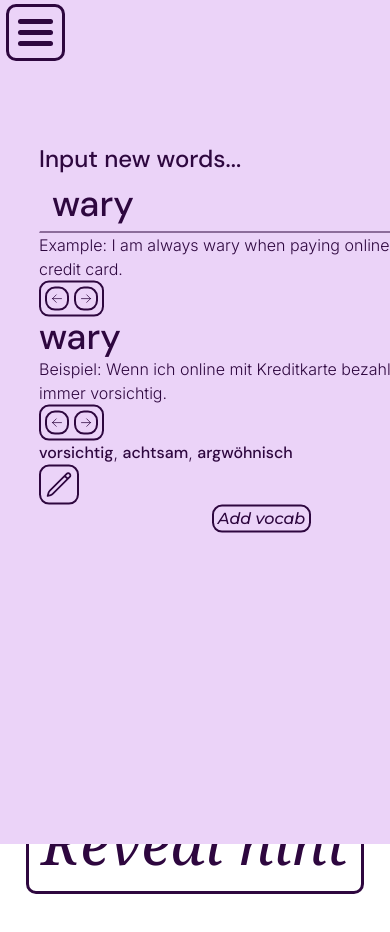
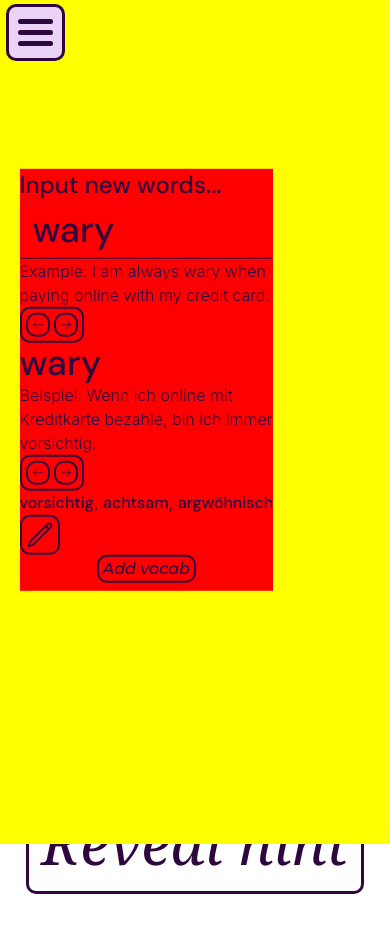
Before and after one commit to DrDrProfRosenthal/nextjs-dashboard, a Next.js app: page / in a window 390 px wide. Shown: the top 932 px of the page. Built offline with nearby package versions, Linux system fonts and the light colour scheme; a web font is replaced by a local one.

Commit message:
responsive updates

```diff
--- a/app/ui/global.css
+++ b/app/ui/global.css
@@ -310,6 +310,7 @@ input:focus{
   z-index: 10;
 
   height: 100%;
+  width: 100%;
   opacity: 100%;
   top: 0;
   left: 0;
@@ -319,22 +320,23 @@ input:focus{
   cursor: pointer;
   transition: 0.5s ease-in-out;
 
-
+  display: flex;
+  justify-content: center;
+  flex-direction: column;
+  background-color: yellow;
 
 }
 
 
 .popupForm{
-  margin: 0 10%;
-  display: flex;
+  margin: 0 5%;
 
-  justify-content: center;
 
-  flex-direction: column;
-  height: 100%;
+  height: 50%;
+  width: 65% !important;
 
-  width: fit-content;
   transform: translate(0%, -10%);
+  background-color: red;
 
 }
 
```
